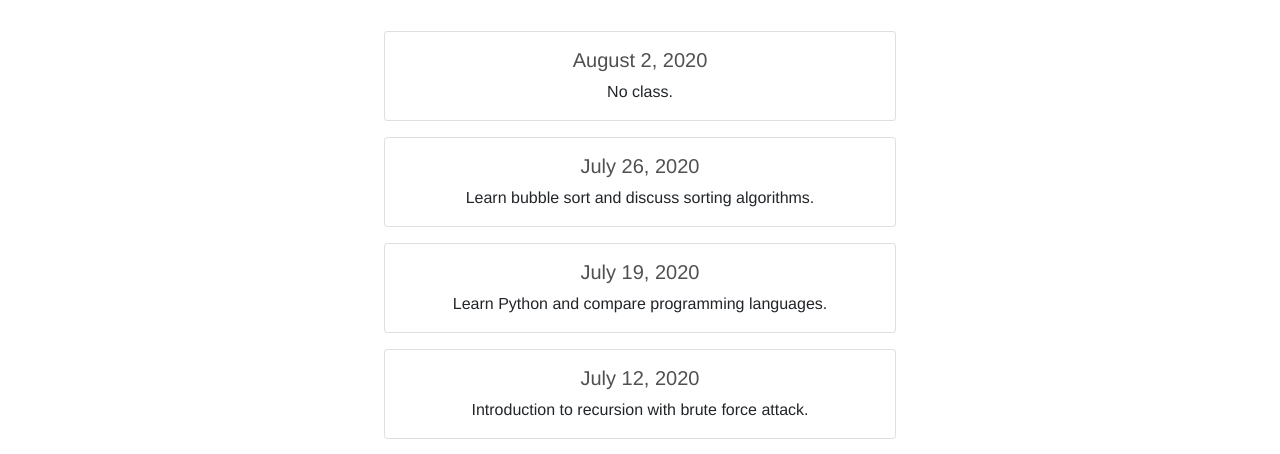
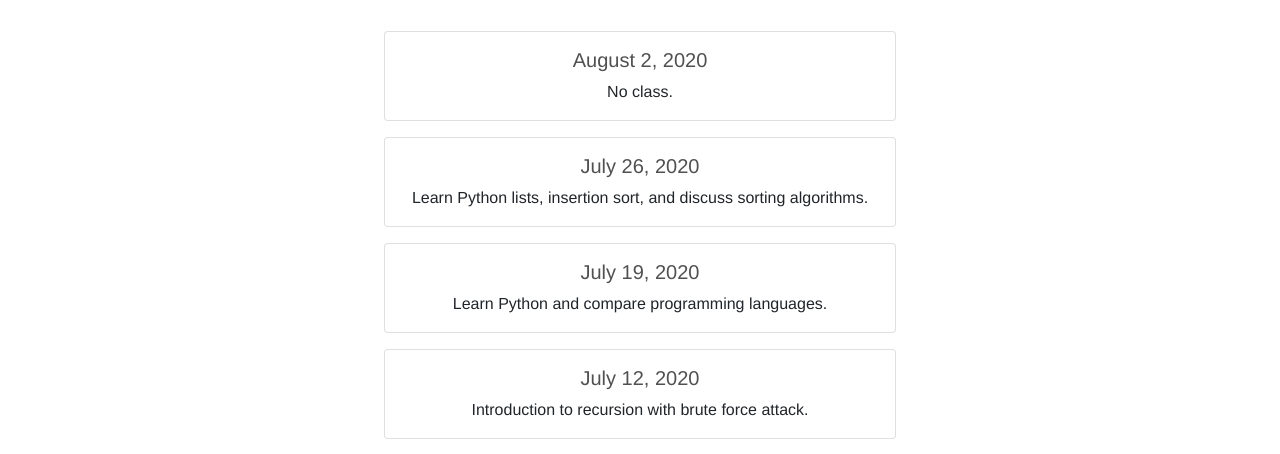
Before and after one commit to mkuo/group-tutoring, a plain HTML site: page index.html in a window 1280 px wide. Shown: the part 312-766 px from the top of the page. Drawn offline with Linux system fonts and the light colour scheme.

Commit message:
Update 7/26 curriculum

```diff
--- a/index.html
+++ b/index.html
@@ -58,7 +58,7 @@
             </div>
             <div class="card">
                 <h3>July 26, 2020</h3>
-                <p>Learn bubble sort and discuss sorting algorithms.</p>
+                <p>Learn Python lists, insertion sort, and discuss sorting algorithms.</p>
             </div>
             <div class="card">
                 <h3>July 19, 2020</h3>
```
